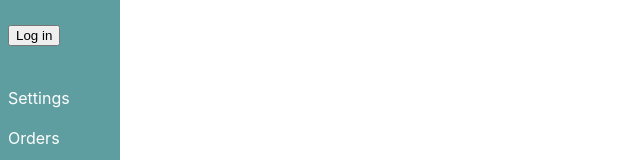
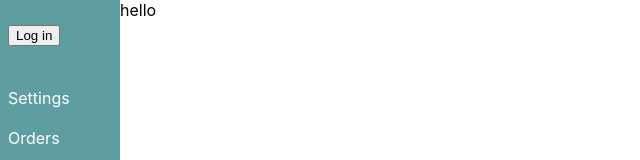
Before and after one commit to AWAProject36/Frontend, a React (Create React App) app: page /orders in a window 1280 px wide. Shown: the top 160 px of the page, without its empty margins (0-640 px from the left). Built offline with nearby package versions, Linux system fonts and the light colour scheme.

Commit message:
Order function test

```diff
--- a/src/App.js
+++ b/src/App.js
@@ -10,6 +10,7 @@ import Restaurants from './components/Restaurants'
 import searchRestaurant from './components/Search'
 import Restaurant from './components/Restaurant'
 import jwt_decode from 'jwt-decode';
+import Orders from './components/Orders';
 
 const jwtFromStorage = window.localStorage.getItem('appAuthData');
 var userName, jwtPayload = "";
@@ -79,6 +80,7 @@ const App = () => {
             <h3>Log in</h3>
           </Login>
           <Routes>
+            <Route path="/orders" element={<Orders />} />
             <Route path="/" element={<Restaurants />} />
             <Route path='/restaurants' element={<Restaurants />} >
               <Route path="/restaurants/idrestaurant" element={<Restaurant />} />
--- a/src/components/Orders.js
+++ b/src/components/Orders.js
@@ -0,0 +1,9 @@
+import React from 'react'
+
+export default function Orders() {
+    return (
+        <div>
+            hello
+        </div>
+    )
+}
```
